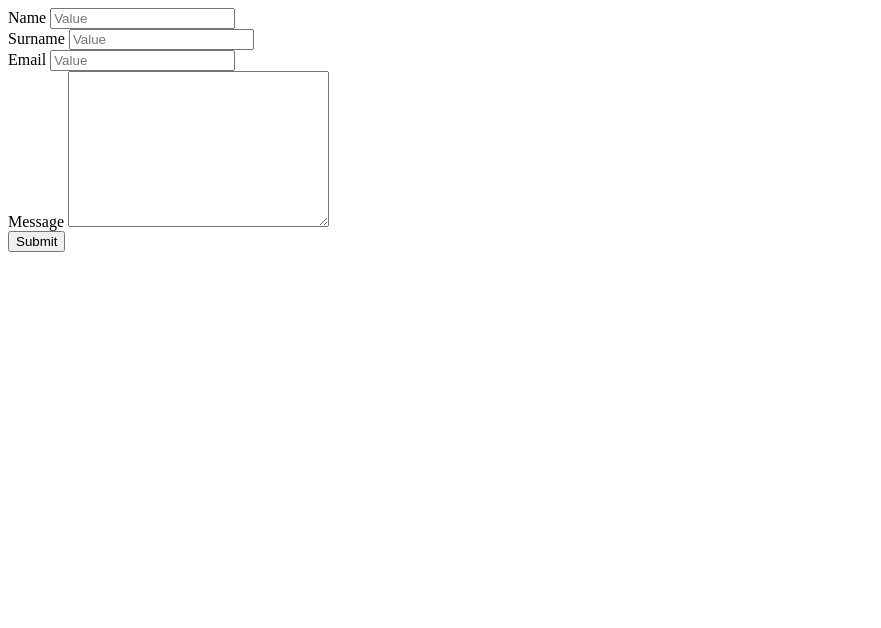
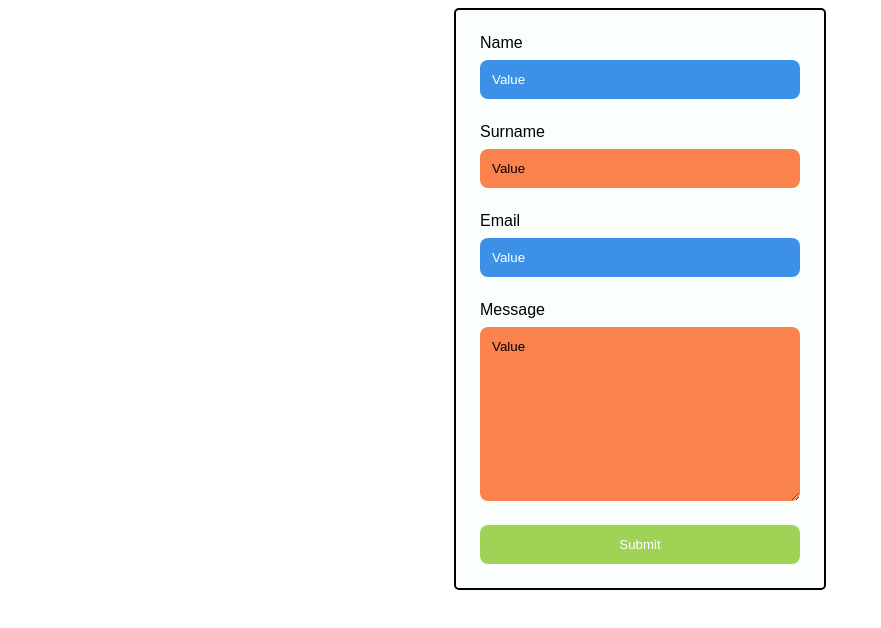
Before and after one commit to F54-2024B/html_css, a plain HTML site: page exercise_2/index.html in a window 1280 px wide. Shown: the whole page, without its empty margins (0-881 px from the left). Drawn offline with Linux system fonts and the light colour scheme.

Commit message:
Exercise 2 solution

```diff
--- a/exercise_2/index.css
+++ b/exercise_2/index.css
@@ -1,3 +1,68 @@
 body {
-  /* background-color: red; */
+  display: flex;
+  align-items: center;
+  justify-content: center;
 }
+
+label,
+input,
+textarea {
+  font-family: Arial, Helvetica, sans-serif;
+}
+
+.form {
+  width: 320px;
+  background-color: #fafffd;
+  border: 2.5px solid black;
+  border-radius: 5px;
+  padding: 24px;
+}
+
+.input-field {
+  margin-bottom: 24px;
+  display: flex;
+  gap: 8px;
+  flex-direction: column;
+}
+
+.input-field__input {
+  background-color: #3c91e6;
+  border-radius: 8px;
+  padding: 12px 0 12px 12px;
+  border: none;
+}
+
+.input-field__input::placeholder {
+  color: white;
+}
+
+.input-field:nth-child(2n) .input-field__input {
+  background-color: #fa824c;
+}
+
+.input-field:nth-child(2n) .input-field__input::placeholder {
+  color: black;
+}
+
+.form__submit {
+  width: 100%;
+  background-color: #9fd356;
+  padding: 12px 0;
+  transition: all 0.5s ease-in-out;
+  color: white;
+  border: none;
+  border-radius: 8px;
+}
+
+.form__submit:hover {
+  cursor: pointer;
+  background-color: white;
+  color: #9fd356;
+  border: 1px solid #9fd356;
+}
+
+.input-field__error {
+  display: none;
+  margin: 0;
+  color: red;
+}
--- a/exercise_2/index.html
+++ b/exercise_2/index.html
@@ -18,6 +18,7 @@
           id=""
           placeholder="Value"
         />
+        <p class="input-field__error">Error</p>
       </div>
       <div class="input-field">
         <label class="input-field__label">Surname</label>
@@ -28,6 +29,7 @@
           id=""
           placeholder="Value"
         />
+        <p class="input-field__error">Error</p>
       </div>
       <div class="input-field">
         <label class="input-field__label">Email</label>
@@ -38,6 +40,7 @@
           id=""
           placeholder="Value"
         />
+        <p class="input-field__error">Error</p>
       </div>
       <div class="input-field">
         <label class="input-field__label">Message</label>
@@ -47,9 +50,13 @@
           id=""
           cols="30"
           rows="10"
+          placeholder="Value"
         ></textarea>
       </div>
-      <button type="submit">Submit</button>
+      <button type="submit" class="form__submit">Submit</button>
     </form>
+    <script>
+      console.log("Hello world");
+    </script>
   </body>
 </html>
```
